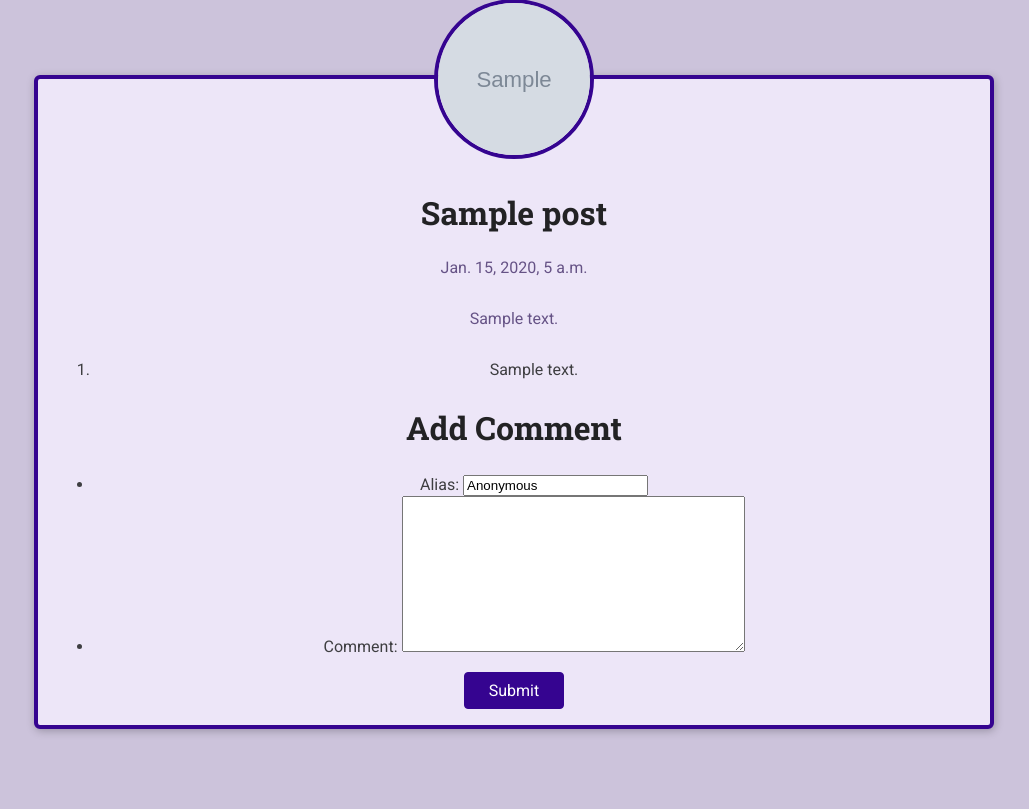
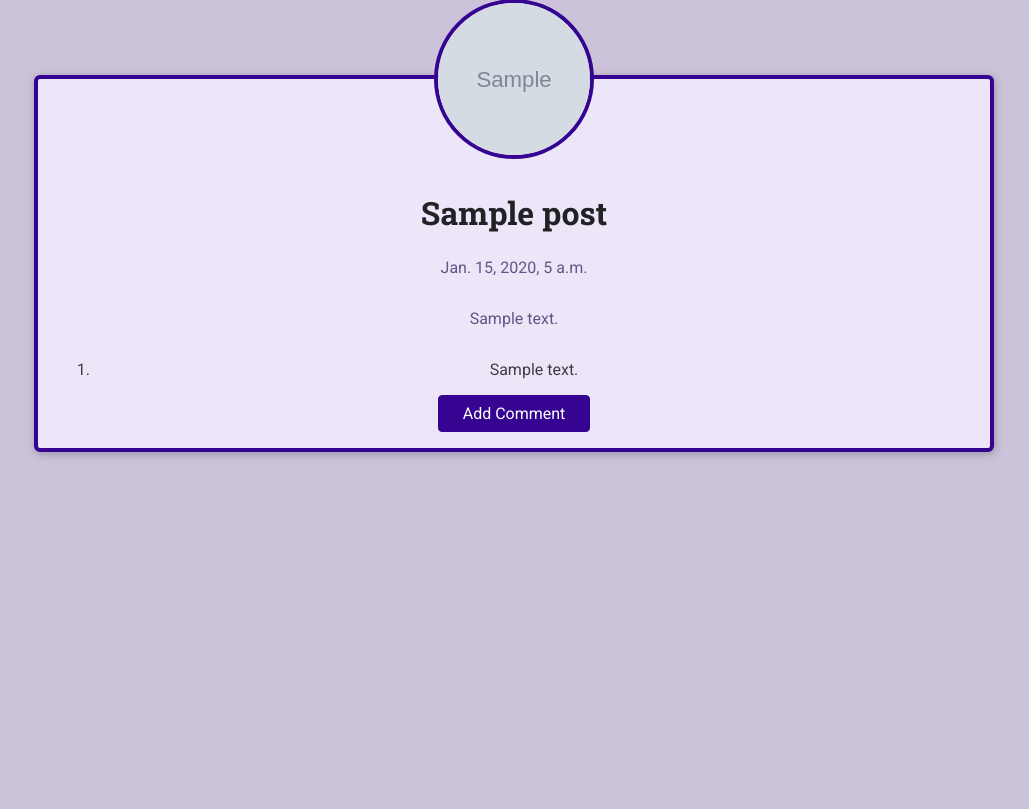
Before and after one commit to JoshuaHenriques/django-project, a Django app: a page that uses board/templates/board/post-details.html in a window 1280 px wide. Shown: the part 231-1040 px from the top of the page, without its empty margins (126-1155 px from the left). After the commit the page ends 688 px from the top, so only its background shows below. Run offline with Django 4.2, Linux system fonts and the light colour scheme; tables that the repository leaves empty hold one stand-in row (values such as "Sample post"); grey boxes marked "Sample" are stand-in pictures.

Commit message:
add form toggle

```diff
--- a/board/templates/board/post-details.html
+++ b/board/templates/board/post-details.html
@@ -27,15 +27,14 @@
 			<h2>{{ post.title }}</h2>
 			<p>{{ post.created_at }}</p>
 			<p>{{ post.content }}</p>
-			{% comment %} <p>Likes: {{ post.likes }}</p> {% endcomment %}
 			<ol>
 				{% for comment in comments %}
 					<li>{{comment.comment}}</li>
 				{% endfor %}
 			</ol>
 		</section>
-		<section  id="comment">
-			<h2>Add Comment</h2>
+		<button onClick="toggle('comment')">Add Comment</button>
+		<section id="comment" style="display: none;">
 			<form action="{% url 'post-detail' post.slug %}" method="POST">
 				{% csrf_token %}
 				<ul>
```
